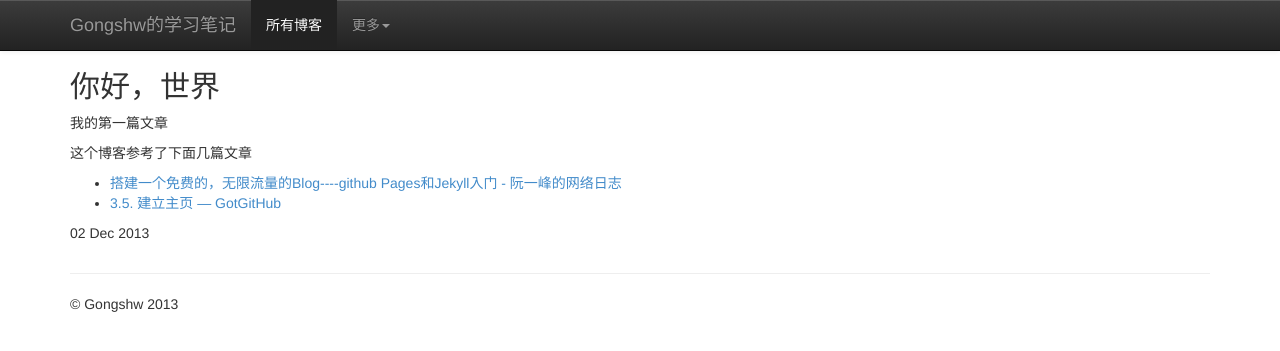
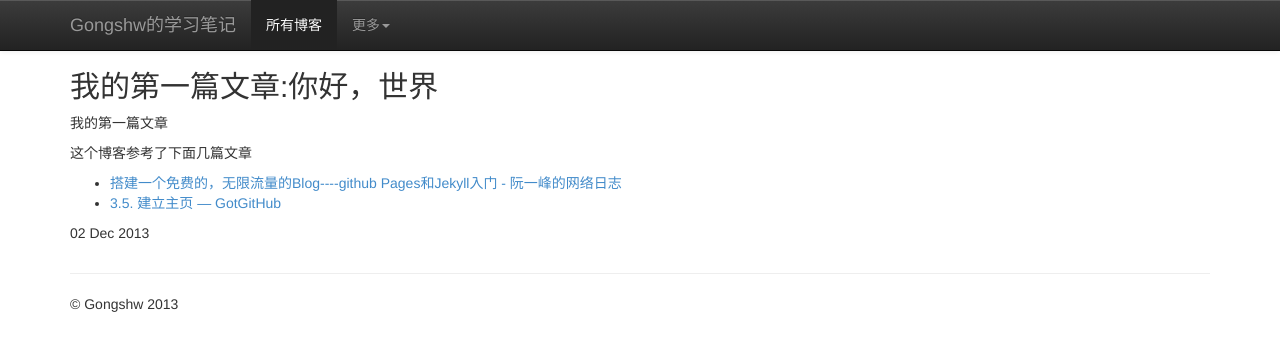
Before and after one commit to gongshw/gongshw.github.io, a Jekyll site: the page built from _posts/2013-12-02-hello-world.html, in a window 1280 px wide. Shown: the top 351 px of the page. Built offline with Jekyll 4.4.1, drawn with Linux system fonts in a browser that asks for light colours; nearby versions of some CDN libraries.

Commit message:
first blog

```diff
--- a/_posts/2013-12-02-hello-world.html
+++ b/_posts/2013-12-02-hello-world.html
@@ -1,6 +1,6 @@
 ---
 layout: post_default
-title: 你好，世界
+title: 我的第一篇文章:你好，世界
 ---
 <p>我的第一篇文章</p>
 <p>这个博客参考了下面几篇文章</p>
```
